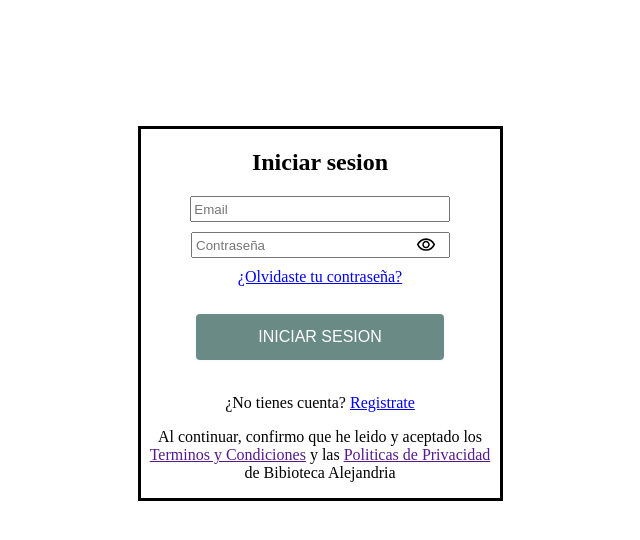
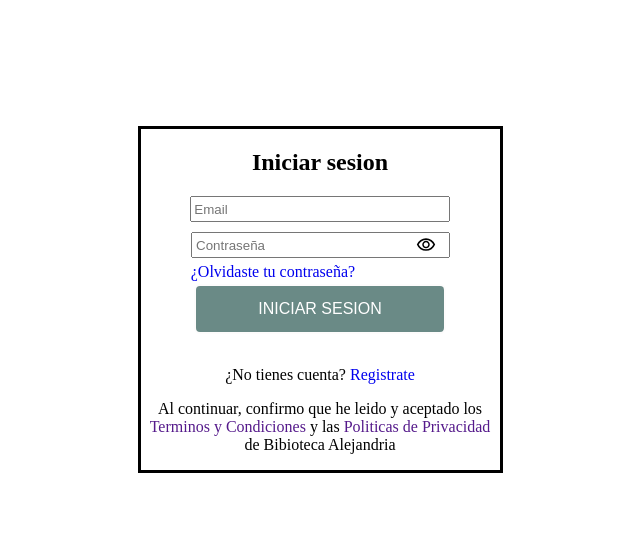
Before and after one commit to Carla-Stramandinoli/grupo5-TP-programacionWeb, a plain HTML site: page html/login.html in a window 1280 px wide. Shown: the whole page, without its empty margins (320-960 px from the left). Drawn offline with Linux system fonts and the light colour scheme.

Commit message:
Agregamos parte del formulario login

```diff
--- a/css/estilos-login.css
+++ b/css/estilos-login.css
@@ -5,7 +5,7 @@
    width: 359px;
 }
 
-.boton-registrarse {
+.boton-login {
    height: 50px;
    background-color: #6a8a86;
    border: 2px solid #fdfcfc;
@@ -24,7 +24,15 @@ input {
    display: flex;
    flex-direction: column;
    align-items: center;
+   position: relative;
    gap: 10px;
+}
+
+.olvido-pass {
+   position: absolute;
+   text-align: start;
+   left: 14%;
+   bottom: 45%;
 }
 
 /* posicionamiento del icono */
@@ -51,3 +59,7 @@ input {
    height: 20px;
    pointer-events: none;
 }
+
+a {
+   text-decoration: none;
+}
--- a/css/estilos-registrarse.css
+++ b/css/estilos-registrarse.css
@@ -53,3 +53,7 @@ input {
    height: 20px;
    pointer-events: none;
 }
+
+a{
+   text-decoration: none;
+}
--- a/html/login.html
+++ b/html/login.html
@@ -17,7 +17,7 @@
                <img src="../assets/img/passicon.svg" alt="" class="img-pass">
             </div>
             <a href="./recuperar-password.html" class="olvido-pass">¿Olvidaste tu contraseña?</a>
-            <input class="boton-registrarse" type="submit" value="INICIAR SESION">
+            <input class="boton-login" type="submit" value="INICIAR SESION">
          </div>
          <p>¿No tienes cuenta? <a href="./registrarse.html">Registrate</a></p>
          <p>Al continuar, confirmo que he leido y aceptado los <a href="">Terminos y Condiciones</a> y las <a
```
